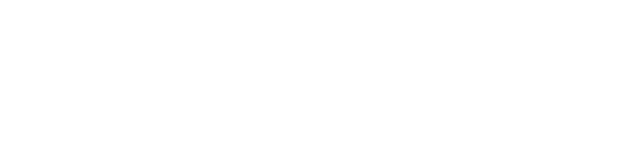
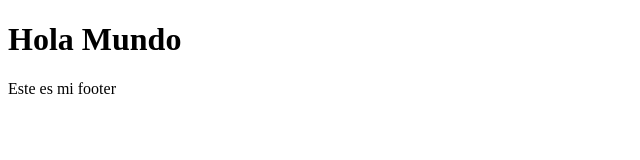
Before and after one commit to anderlyndepaz/demo_prueba, a plain HTML site: page index.html in a window 1280 px wide. Shown: the whole page, without its empty margins (0-640 px from the left). Drawn offline with Linux system fonts and the light colour scheme.

Commit message:
cambio_footer

```diff
--- a/index.html
+++ b/index.html
@@ -6,6 +6,8 @@
     <title>Document</title>
 </head>
 <body>
-
+    <h1>Hola Mundo</h1>
+    <footer>Este es mi footer</footer>
+    </footer>
 </body>
 </html>
```
